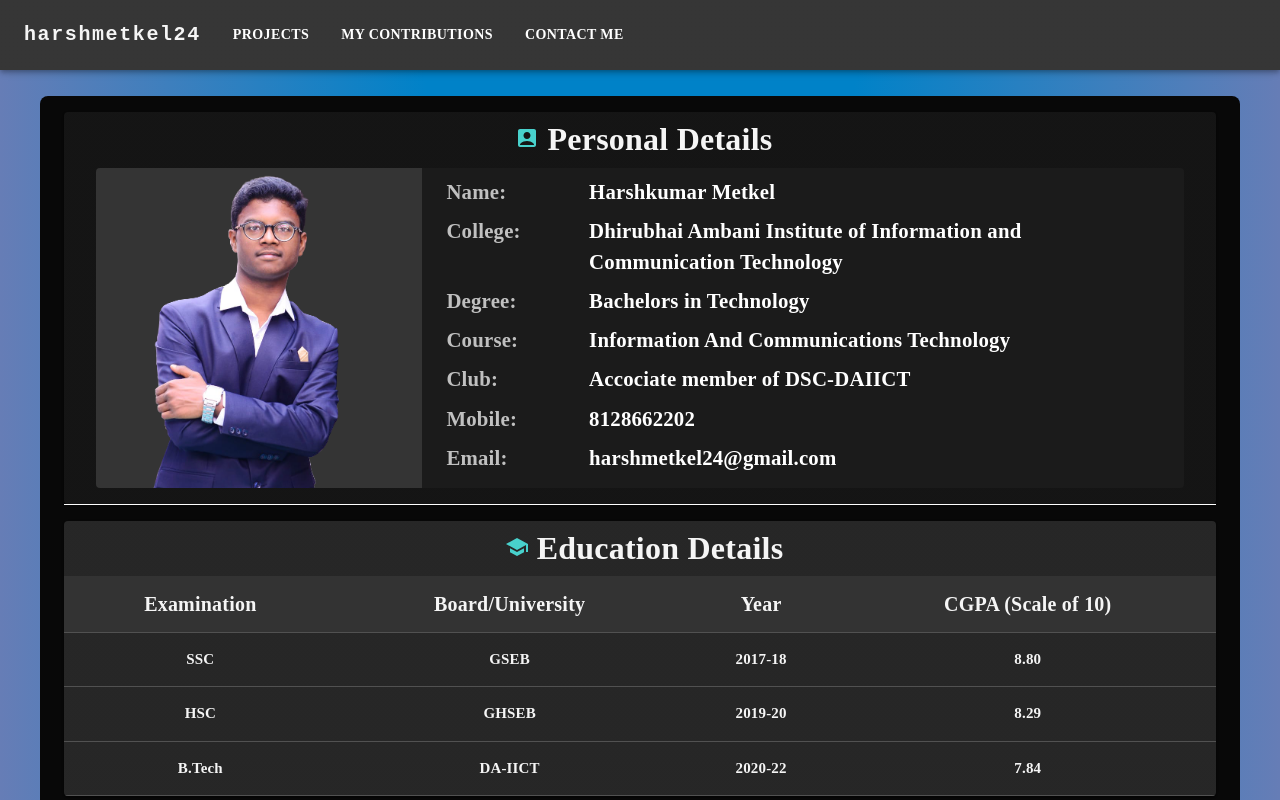
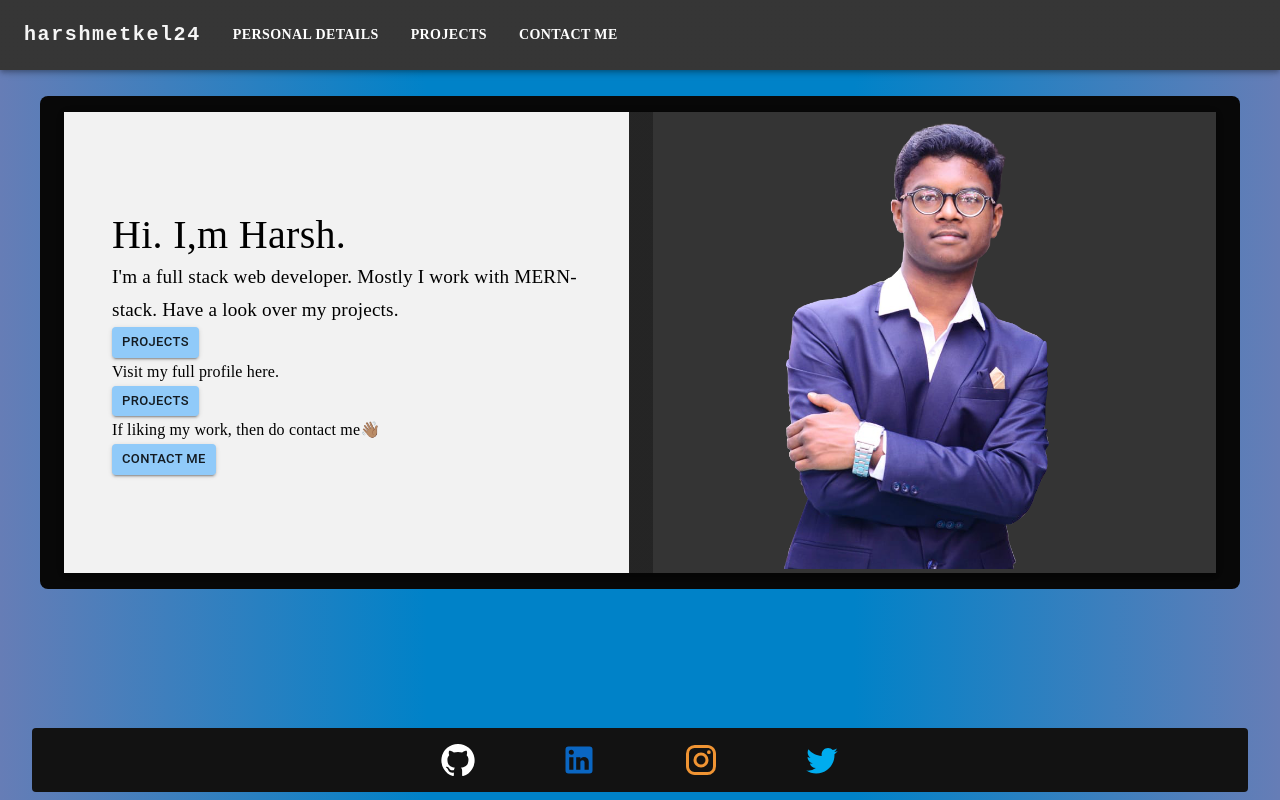
Before and after one commit to harshmetkel24/portfolio, a React (Create React App) app in the folder portfolio/: page / in a window 1280 px wide. Shown: the top 800 px of the page. Built offline with nearby package versions, Linux system fonts and the light colour scheme.

Commit message:
landing page added

```diff
--- a/portfolio/src/App.css
+++ b/portfolio/src/App.css
@@ -24,6 +24,11 @@ body {
     #0082c8,
     #667db6
   ); /* W3C, IE 10+/ Edge, Firefox 16+, Chrome 26+, Opera 12+, Safari 7+ */
+}
+
+html {
+  min-height: 100vh;
+  position: relative;
 }
 
 [data-full],
--- a/portfolio/src/App.js
+++ b/portfolio/src/App.js
@@ -3,10 +3,11 @@ import { BrowserRouter, Route, Routes } from "react-router-dom";
 import { ThemeProvider, createTheme } from "@mui/material/styles";
 
 // pages
-import Home from "./Pages/Home";
+import PersonalDetails from "./Pages/PersonalDetails";
 import Projects from "./Pages/Projects";
 import Contributions from "./Pages/Contributions";
 import ContactMe from "./Pages/ContactMe";
+import Home from "./Pages/Home";
 
 const darkTheme = createTheme({
   palette: {
@@ -20,6 +21,7 @@ function App() {
       <BrowserRouter>
         <Routes>
           <Route path="/" element={<Home />} />
+          <Route path="/details" element={<PersonalDetails />} />
           <Route path="/projects" element={<Projects />} />
           <Route path="/contributions" element={<Contributions />} />
           <Route path="/contact" element={<ContactMe />} />
--- a/portfolio/src/Components/Footer.js
+++ b/portfolio/src/Components/Footer.js
@@ -24,7 +24,17 @@ const IconButtonStyle = {
 const Footer = () => {
   return (
     <>
-      <Paper elevation={0} sx={{ padding: "0.5em 0" }}>
+      <Paper
+        elevation={0}
+        sx={{
+          padding: "0.5em 0",
+          position: "absolute",
+          width: "95%",
+          bottom: "0.5em",
+          left: "50%",
+          transform: "translate(-50%, 0)",
+        }}
+      >
         <Box
           sx={{
             margin: "auto",
@@ -61,11 +71,6 @@ const Footer = () => {
               sx={{
                 ...IconStyle,
                 color: "#f09433",
-                // background:
-                //   "radial-gradient(circle at 30% 107%, #fdf497 0%, #fdf497 5%, #fd5949 45%, #d6249f 60%, #285AEB 90%)",
-                // WebkitBackgroundClip: "text",
-                // backgroundClip: "text",
-                // WebkitTextFillColor: "transparent",
               }}
             />
           </IconButton>
--- a/portfolio/src/Components/Navbar.js
+++ b/portfolio/src/Components/Navbar.js
@@ -19,12 +19,12 @@ import MenuIcon from "@mui/icons-material/Menu";
 
 const pages = [
   {
+    label: "Personal Details",
+    src: "/details",
+  },
+  {
     label: "Projects",
     src: "/projects",
-  },
-  {
-    label: "My Contributions",
-    src: "/contributions",
   },
   {
     label: "Contact Me",
--- a/portfolio/src/Pages/ContactMe.js
+++ b/portfolio/src/Pages/ContactMe.js
@@ -78,7 +78,10 @@ const ContactMe = () => {
           minHeight: "80vh",
           backgroundColor: "#080808",
           marginTop: "6em",
-          marginBottom: "2em",
+          marginBottom: {
+            sm: "0",
+            xs: "8em",
+          },
           padding: "2em 0",
           borderRadius: 2,
           width: {
--- a/portfolio/src/Pages/Home.js
+++ b/portfolio/src/Pages/Home.js
@@ -1,45 +1,131 @@
-import React, { useEffect } from "react";
+import React from "react";
 
-import { Container } from "@mui/system";
-import { Divider } from "@mui/material";
+import { Link } from "react-router-dom";
 
-// local imports
+import { Paper, Stack, Typography, Button } from "@mui/material";
+import { Container, Box } from "@mui/system";
+
+import Footer from "../Components/Footer";
 import Navbar from "../Components/Navbar";
-import ProfileCard from "../Components/ProfileCard";
-import EducationTable from "../Components/EducationTable";
-import ExtraDetailsCard from "../Components/ExtraDetailsCard";
-import Footer from "../Components/Footer";
 
 const Home = () => {
-  useEffect(() => {
-    document.title = "Home | harshmetkel24";
-  }, []);
-
   return (
     <>
       <Navbar />
       <Container
         maxWidth={"lg"}
         sx={{
-          minHeight: "100vh",
           backgroundColor: "#080808",
           marginTop: "6em",
-          marginBottom: "2em",
+          marginBottom: {
+            sm: "6em",
+            xs: "8em",
+          },
           padding: "1em 0",
           borderRadius: 2,
         }}
       >
-        <ProfileCard />
-        <Divider
-          variant="fullWidth"
-          sx={{ borderBottomWidth: "0.1em", backgroundColor: "#fff" }}
-        />
-        <EducationTable />
-        <Divider
-          variant="fullWidth"
-          sx={{ borderBottomWidth: "0.1em", backgroundColor: "#fff" }}
-        />
-        <ExtraDetailsCard />
+        <Paper elevation={3} borderRadius={3}>
+          <Stack
+            direction={{ xs: "column-reverse", sm: "row" }}
+            spacing={3}
+            sx={{ justifyContent: "space-between" }}
+          >
+            <Box
+              sx={{
+                width: {
+                  md: "50%",
+                  xs: "100%",
+                  boxSizing: "border-box",
+                  backgroundColor: "#f2f2f2",
+                  color: "#000",
+                  display: "flex",
+                  flexDirection: "column",
+                  justifyContent: "center",
+                  padding: "2em 3em",
+                },
+              }}
+            >
+              <Typography
+                variant="h4"
+                sx={{
+                  fontFamily: "inherit",
+                  fontSize: {
+                    xs: "2em",
+                    md: "2.5em",
+                  },
+                }}
+              >
+                Hi. I,m Harsh.
+              </Typography>
+              <Typography
+                variant="subtitle1"
+                sx={{
+                  fontFamily: "inherit",
+                  fontSize: {
+                    xs: "1em",
+                    sm: "0.8em",
+                    md: "1.2em",
+                  },
+                }}
+              >
+                I'm a full stack web developer. Mostly I work with MERN-stack.
+                Have a look over my projects.
+              </Typography>
+              <Link to="/projects">
+                <Button size="small" variant="contained">
+                  Projects
+                </Button>
+              </Link>
+              <Typography variant="subtitle1" sx={{ fontFamily: "inherit" }}>
+                Visit my full profile here.
+              </Typography>
+              <Link to="/details">
+                <Button size="small" variant="contained">
+                  Projects
+                </Button>
+              </Link>
+              <Typography variant="subtitle1" sx={{ fontFamily: "inherit" }}>
+                If liking my work, then do contact me👋🏽
+              </Typography>
+              <Link to="/projects">
+                <Button size="small" variant="contained">
+                  Contact me
+                </Button>
+              </Link>
+            </Box>
+            <Box
+              sx={{
+                width: {
+                  md: "50%",
+                  xs: "100%",
+                },
+                background: "#343434",
+                objectFit: "cover",
+                fontFamily: "inherit",
+                backgroundRepeat: "no-repeat",
+                backgroundPosition: "center",
+                overflow: "hidden",
+                position: "relative",
+                "&:hover": {
+                  backgroundColor: "#383838",
+                },
+                "&:hover img": {
+                  scale: "1.1",
+                },
+              }}
+            >
+              <Box
+                component="img"
+                src="/images/profile-img.png"
+                sx={{
+                  width: "100%",
+                  transition: "all 0.4s ease",
+                }}
+              ></Box>
+            </Box>
+          </Stack>
+        </Paper>
       </Container>
       <Footer />
     </>
--- /dev/null
+++ b/portfolio/src/Pages/PersonalDetails.js
@@ -0,0 +1,52 @@
+import React, { useEffect } from "react";
+
+import { Container } from "@mui/system";
+import { Divider } from "@mui/material";
+
+// local imports
+import Navbar from "../Components/Navbar";
+import ProfileCard from "../Components/ProfileCard";
+import EducationTable from "../Components/EducationTable";
+import ExtraDetailsCard from "../Components/ExtraDetailsCard";
+import Footer from "../Components/Footer";
+
+const PersonalDetails = () => {
+  useEffect(() => {
+    document.title = "Details | harshmetkel24";
+  }, []);
+
+  return (
+    <>
+      <Navbar />
+      <Container
+        maxWidth={"lg"}
+        sx={{
+          minHeight: "100vh",
+          backgroundColor: "#080808",
+          marginTop: "6em",
+          marginBottom: {
+            sm: "6em",
+            xs: "8em",
+          },
+          padding: "1em 0",
+          borderRadius: 2,
+        }}
+      >
+        <ProfileCard />
+        <Divider
+          variant="fullWidth"
+          sx={{ borderBottomWidth: "0.1em", backgroundColor: "#fff" }}
+        />
+        <EducationTable />
+        <Divider
+          variant="fullWidth"
+          sx={{ borderBottomWidth: "0.1em", backgroundColor: "#fff" }}
+        />
+        <ExtraDetailsCard />
+      </Container>
+      <Footer />
+    </>
+  );
+};
+
+export default PersonalDetails;
--- a/portfolio/src/Pages/Projects.js
+++ b/portfolio/src/Pages/Projects.js
@@ -27,7 +27,10 @@ const Projects = () => {
           minHeight: "100vh",
           backgroundColor: "#080808",
           marginTop: "6em",
-          marginBottom: "2em",
+          marginBottom: {
+            sm: "6em",
+            xs: "8em",
+          },
           padding: "2em 0",
           borderRadius: 2,
           width: {
```
Also changed, not shown: 11 other files (tests, documents, lock files or other folders).
